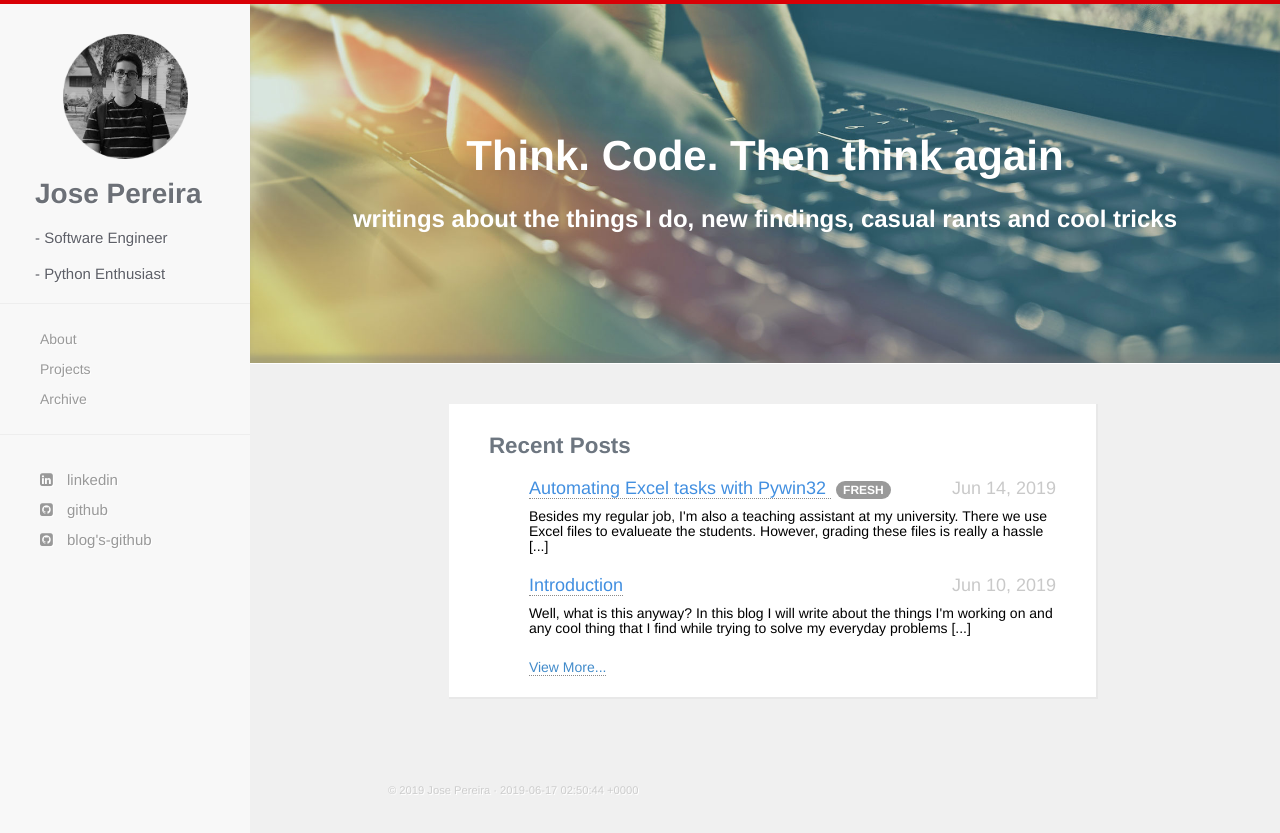
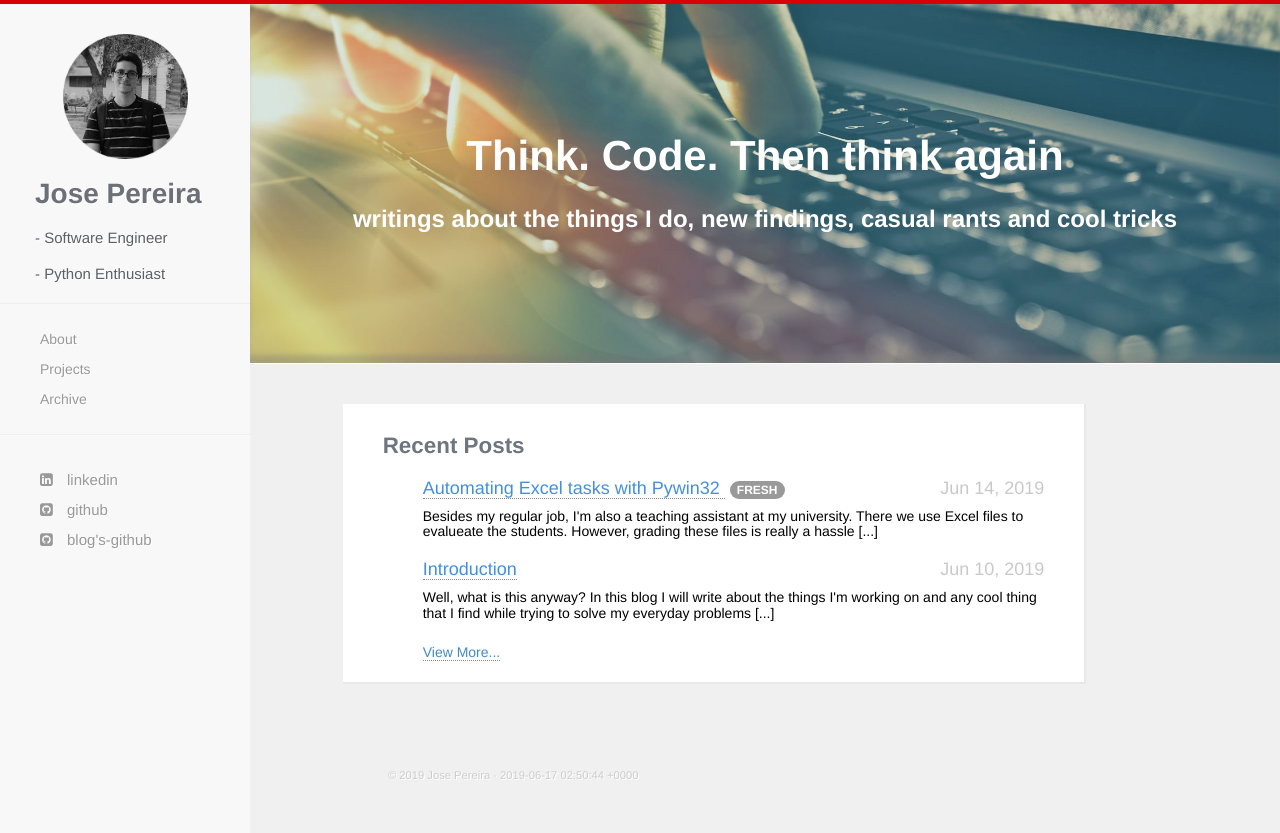
Before and after one commit to jpereiran/jpereiran.github.io, a Jekyll site: the page built from index.html, in a window 1280 px wide. Shown: the top 833 px of the page. Built offline with Jekyll 4.4.1, drawn with Linux system fonts in a browser that asks for light colours; nearby versions of some CDN libraries.

Commit message:
Update showcase.html

```diff
--- a/_includes/showcase.html
+++ b/_includes/showcase.html
@@ -10,4 +10,4 @@
           <p></p>
       </div>
     </div>
-    <div class="container">
+    <div class="container-2">
```
